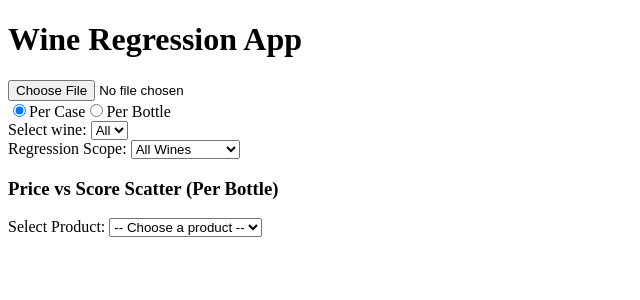
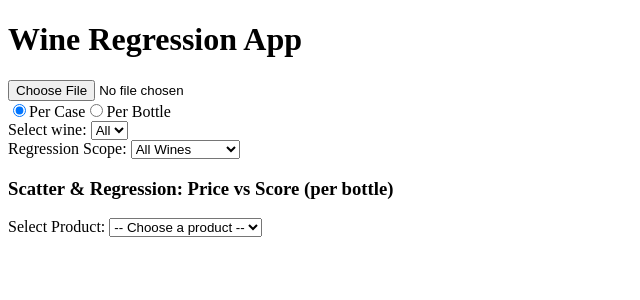
Before and after one commit to averdickt/wine-regression-app, a Next.js app in the folder apps/web/: page / in a window 1280 px wide. Shown: the top 300 px of the page, without its empty margins (0-640 px from the left). Built offline with nearby package versions, Linux system fonts and the light colour scheme.

Commit message:
Update Graph1.js

```diff
--- a/apps/web/src/components/Graph1.js
+++ b/apps/web/src/components/Graph1.js
@@ -1,25 +1,39 @@
 import React, { useState, useMemo } from 'react';
 import {
-  ScatterChart, Scatter, XAxis, YAxis, CartesianGrid, Tooltip, Legend, ResponsiveContainer, Line
+  ScatterChart, Scatter, XAxis, YAxis, CartesianGrid,
+  Tooltip, Legend, ResponsiveContainer, Line
 } from 'recharts';
+import regression from 'regression';
 
 const Graph1 = ({ data }) => {
   const [selectedProduct, setSelectedProduct] = useState('');
 
-  // Unique product list
+  // Unique products for dropdown
   const products = useMemo(() => {
     return [...new Set(data.map(d => d.product))].sort();
   }, [data]);
 
-  // Filtered data for selected product
+  // Filter data by selected product
   const filteredData = useMemo(() => {
     if (!selectedProduct) return [];
     return data.filter(d => d.product === selectedProduct);
   }, [data, selectedProduct]);
 
+  // Compute regression line (price vs score)
+  const regressionData = useMemo(() => {
+    if (filteredData.length < 2) return [];
+    const points = filteredData.map(d => [d.score, d.price]);
+    const result = regression.linear(points);
+
+    return filteredData.map(d => ({
+      score: d.score,
+      regression: result.predict(d.score)[1],
+    }));
+  }, [filteredData]);
+
   return (
     <div>
-      <h3>Price vs Score Scatter (Per Bottle)</h3>
+      <h3>Scatter & Regression: Price vs Score (per bottle)</h3>
       <label>
         Select Product:{" "}
         <select
@@ -28,9 +42,7 @@ const Graph1 = ({ data }) => {
         >
           <option value="">-- Choose a product --</option>
           {products.map((prod, idx) => (
-            <option key={idx} value={prod}>
-              {prod}
-            </option>
+            <option key={idx} value={prod}>{prod}</option>
           ))}
         </select>
       </label>
@@ -50,14 +62,15 @@ const Graph1 = ({ data }) => {
               fill="#8884d8"
             />
 
-            {/* Optional regression line if you calculate it separately */}
-            <Line
-              type="monotone"
-              dataKey="regression"
-              data={filteredData}
-              stroke="#82ca9d"
-              dot={false}
-            />
+            {regressionData.length > 0 && (
+              <Line
+                type="linear"
+                data={regressionData}
+                dataKey="regression"
+                stroke="#82ca9d"
+                dot={false}
+              />
+            )}
           </ScatterChart>
         </ResponsiveContainer>
       )}
```
